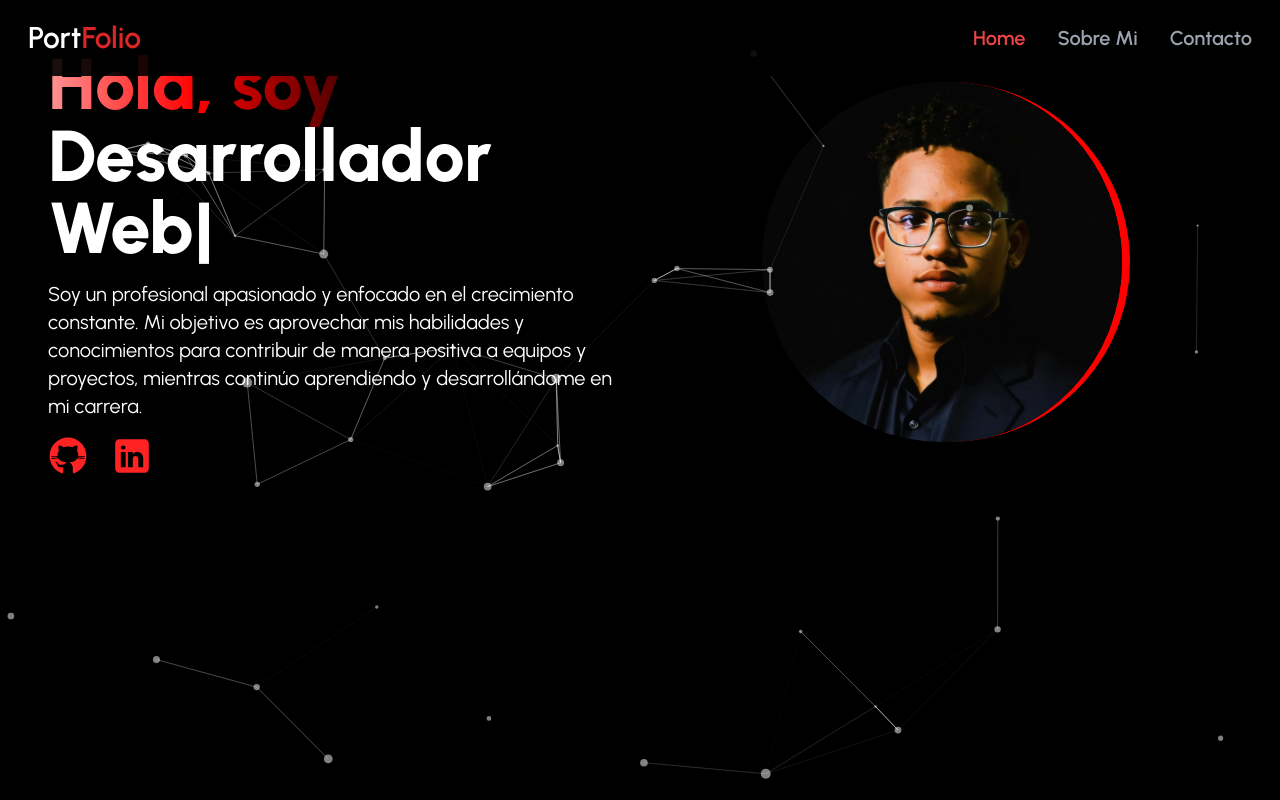
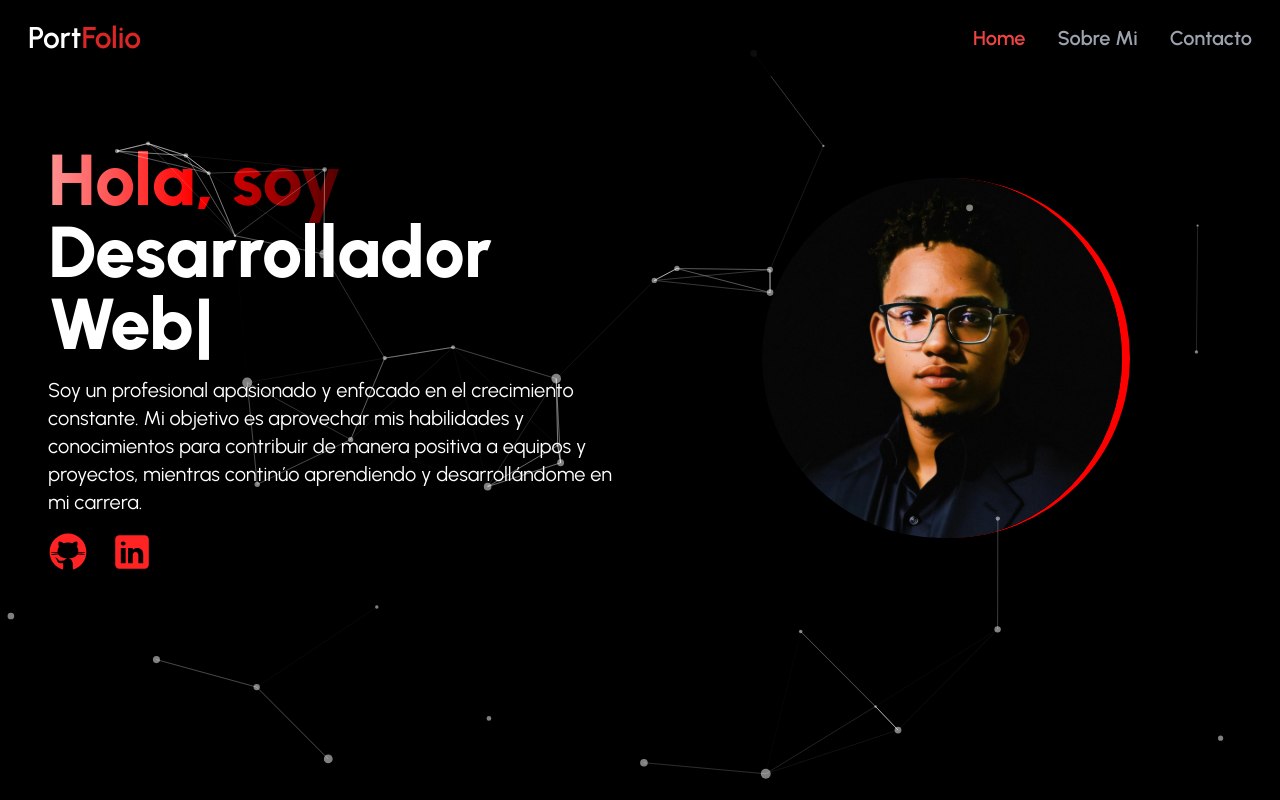
Before and after one commit to Blaaaa-xo0/portfolio-app, a Next.js app: page / in a window 1280 px wide. Built offline with nearby package versions, Linux system fonts and the light colour scheme.

Commit message:
cambios en el home

```diff
--- a/app/page.js
+++ b/app/page.js
@@ -8,7 +8,7 @@ export default function Home() {
     return (
         <main>
 
-            <div className="container mx-auto py-12 px-12">
+            <div className="container mx-auto py-36 px-12">
                 <Hero />
                 <Figures />
             </div>
```
